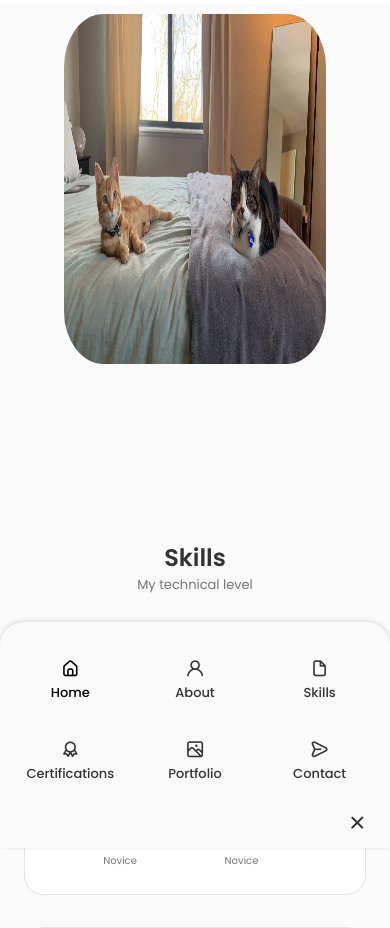
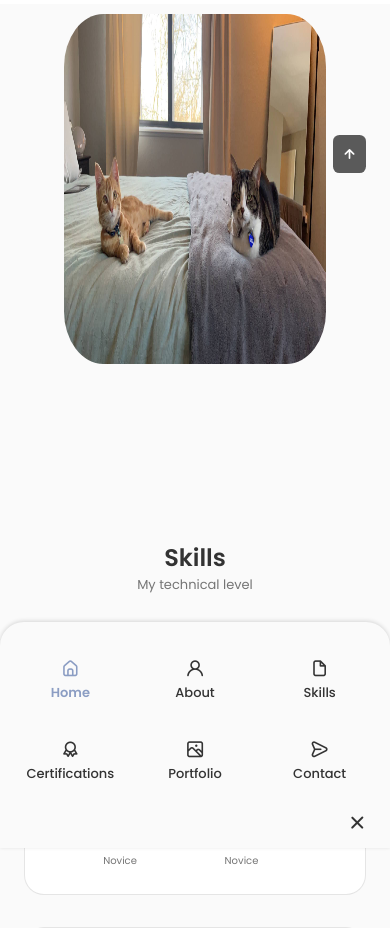
Before and after one commit to tkthedev7/My-Portfolio, a React (Create React App) app: page / in a window 390 px wide. Shown: the part 840-1768 px from the top of the page. Built offline with nearby package versions, Linux system fonts and the light colour scheme.

Commit message:
added active headers and finished the scroll up component

```diff
--- a/src/App.js
+++ b/src/App.js
@@ -7,6 +7,7 @@
 import Experience from './components/experience/Experience';
 import Certifications from './components/certifications/Certifications';
 import Contact from './components/contact/Contact';
+import ScrollUp from './components/scrollup/ScrollUp';
 
 const App = () => {
   return (
@@ -20,7 +21,10 @@
       <Experience />
       <Certifications />
       <Contact />
+
     </main>
+      <ScrollUp />
+
     </>
   )
 }
--- a/src/components/certifications/Certifications.jsx
+++ b/src/components/certifications/Certifications.jsx
@@ -14,7 +14,7 @@
 
 const Certifications = () => {
   return (
-    <section className="certifications container section">
+    <section className="certifications container section" id="certifications">
         <h2 className="section__title">Certifications</h2>
         <span className="section__subtitle">Professional credentials I've acquired</span>
 
--- a/src/components/header/Header.jsx
+++ b/src/components/header/Header.jsx
@@ -2,8 +2,16 @@
 import "./header.css";
 
 const Header = () => {
+  /*========== Change Background Header  ==========*/
+  window.addEventListener("scroll", function () {
+    const header = document.querySelector(".header");
+    if (this.scrollY >= 80) header.classList.add("scroll-header")
+    else header.classList.remove("scroll-header");
+  });
+
   /*========== Toggle Menu ==========*/
     const[Toggle, showMenu] = useState(false);
+    const [activeNav, setActiveNav] = useState("#home")
 
   return (
     <header className="header">
@@ -13,37 +21,37 @@
         <div className={Toggle ? "nav_menu show-menu" : "nav_menu"}>
           <ul className="nav_list grid">
             <li className="nav_item">
-              <a href="#home" className="nav_link active-link">
+              <a href="#home" onClick={() => setActiveNav('#home')} className={activeNav === "#home" ? "nav_link active-link" : "nav_link"}>
                 <i className="uil uil-estate nav_icon"></i> Home
               </a>
             </li>
 
             <li className="nav_item">
-              <a href="#about" className="nav_link">
+              <a href="#about" onClick={() => setActiveNav('#about')} className={activeNav === "#about" ? "nav_link active-link" : "nav_link"}>
                 <i className="uil uil-user nav_icon"></i> About
               </a>
             </li>
 
             <li className="nav_item">
-              <a href="#skills" className="nav_link">
+              <a href="#skills" onClick={() => setActiveNav('#skills')} className={activeNav === "#skills" ? "nav_link active-link" : "nav_link"}>
                 <i className="uil uil-file nav_icon"></i> Skills
               </a>
             </li>
 
             <li className="nav_item">
-              <a href="#certifications" className="nav_link">
+              <a href="#certifications" onClick={() => setActiveNav('#certifications')} className={activeNav === "#certifications" ? "nav_link active-link" : "nav_link"}>
                 <i className="uil uil-award nav_icon"></i> Certifications
               </a>
             </li>
 
             <li className="nav_item">
-              <a href="#portfolio" className="nav_link">
+              <a href="#portfolio" onClick={() => setActiveNav('#portfolio')} className={activeNav === "#portfolio" ? "nav_link active-link" : "nav_link"}>
                 <i className="uil uil-scenery nav_icon"></i> Portfolio
               </a>
             </li>
 
             <li className="nav_item">
-              <a href="#contact" className="nav_link">
+              <a href="#contact" onClick={() => setActiveNav('#contact')} className={activeNav === "#contact" ? "nav_link active-link" : "nav_link"}>
                 <i className="uil uil-message nav_icon"></i> Contact
               </a>
             </li>
--- a/src/components/header/header.css
+++ b/src/components/header/header.css
@@ -45,7 +45,13 @@
 /* Active links */
 .active-link,
 .nav_link:hover {
-    color: var(--title-color-dark);
+    color: #8b9dc3;
+    font-weight: bold;
+}
+
+/* Change background header */
+.scroll-header {
+    box-shadow: 0 -1px 4px rgba(0, 0, 0 , 0.15);
 }
 
 /*========== BREAKPOINTS ==========*/
--- /dev/null
+++ b/src/components/scrollup/ScrollUp.jsx
@@ -0,0 +1,17 @@
+import React from 'react';
+import "./scrollup.css";
+
+const ScrollUp = () => {
+    window.addEventListener("scroll", function () {
+        const scrollUp = document.querySelector(".scrollup");
+        if (this.scrollY >= 560) scrollUp.classList.add("show-scroll")
+        else scrollUp.classList.remove("show-scroll");
+    });
+  return (
+    <a href="#" className="scrollup">
+        <i className="uil uil-arrow-up scrollup__icon"></i>
+    </a>
+  )
+}
+
+export default ScrollUp
--- /dev/null
+++ b/src/components/scrollup/scrollup.css
@@ -0,0 +1,52 @@
+.scrollup {
+    position: fixed;
+    right: 2.5rem;
+    bottom: -20%;
+    background-color: var(--title-color);
+    opacity: 0.8;
+    padding: 0.3rem 0.5rem;
+    border-radius: 0.4rem;
+    z-index: var(--z-tooltip);
+    transition: .4s;
+}
+
+.scrollup__icon {
+    font-size: 1.5rem;
+    color: var(--container-color);
+}
+
+.scrollup:hover {
+    background-color: var(--title-color-dark);
+}
+
+/* Show Scroll */
+.show-scroll {
+    bottom: 3rem;
+}
+
+  /*========== BREAKPOINTS ==========*/
+  /* Large Screens */
+  @media screen and (max-width: 992px) {
+    .scrollup {
+        right: 1.5rem;
+        padding: 0.25rem 0.4rem;
+    }
+
+    .scrollup__icon {
+        font-size: 1.25rem;
+    }
+  }
+
+  /* Medium Screens */
+  @media screen and (max-width: 768px) {
+    .show-scroll {
+        bottom: 4rem;
+    }
+  }
+
+  /* Small Screens */
+  @media screen and (max-width: 350px) {
+    .scrollup {
+        right: 1rem;
+    }
+  }
```
